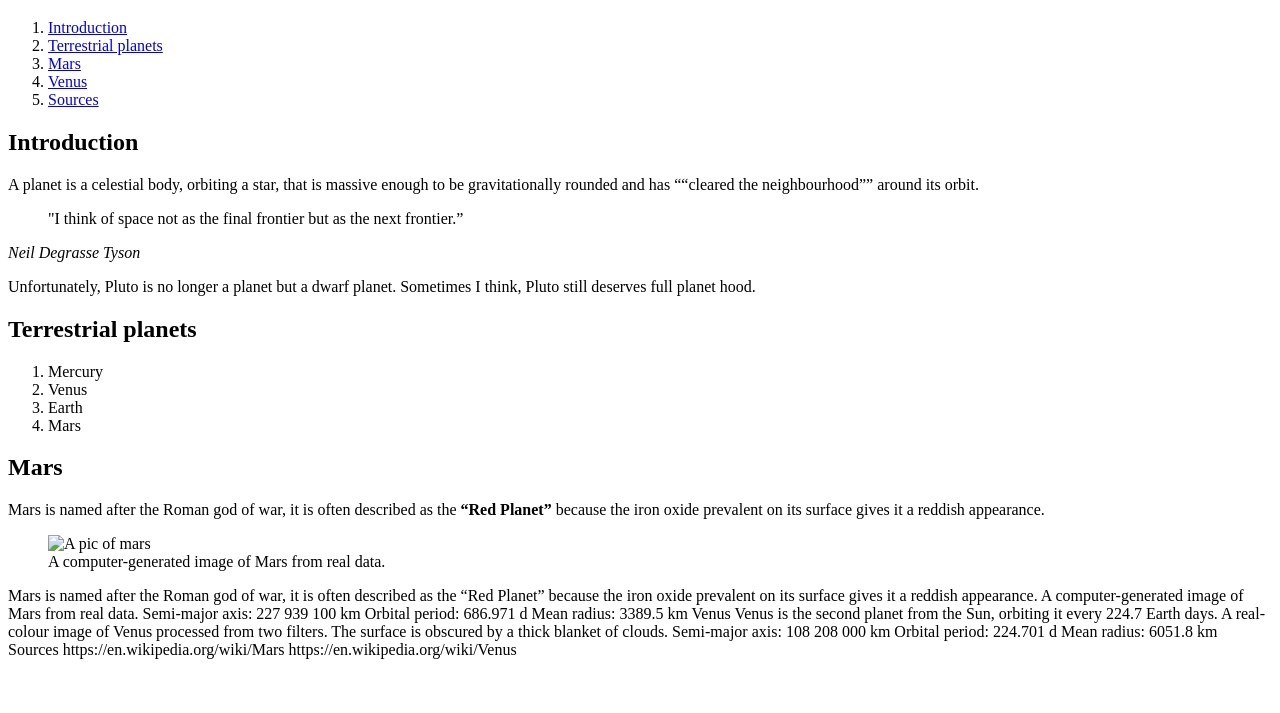
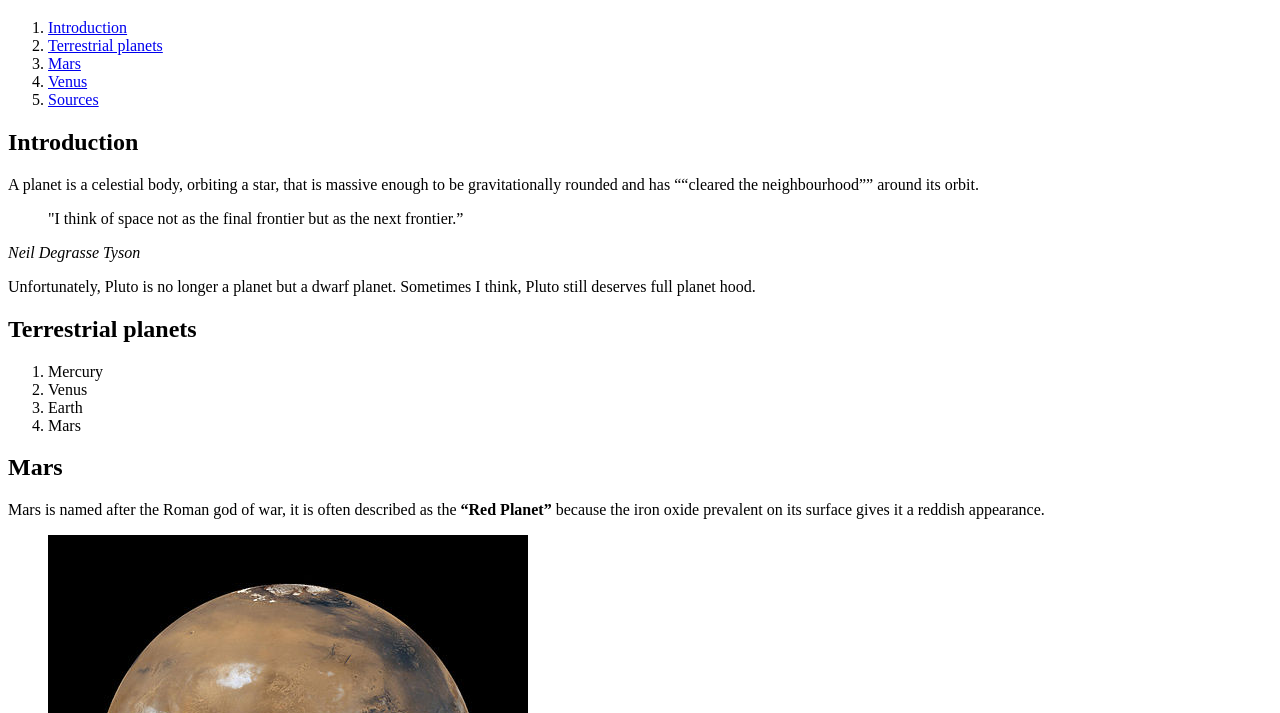
Before and after one commit to evanthefive/dsn1674-assignment-2, a plain HTML site: page index.html in a window 1280 px wide. Shown: the part 87-800 px from the top of the page. Drawn offline with Linux system fonts and the light colour scheme.

Commit message:
updated image tag.

```diff
--- a/index.html
+++ b/index.html
@@ -30,7 +30,7 @@ header goes here
   <p>Mars is named after the Roman god of war, it is often described as the <b>“Red Planet”</b> because the iron oxide prevalent on its surface gives it a reddish appearance.</p>
 
   <figure>
-    <img src="image/mars.jpg" alt="A pic of mars">
+    <img src="images/mars.jpg" alt="A pic of mars">
     <figcaption>A computer-generated image of Mars from real data.</figcaption>
   </figure>
 
```
